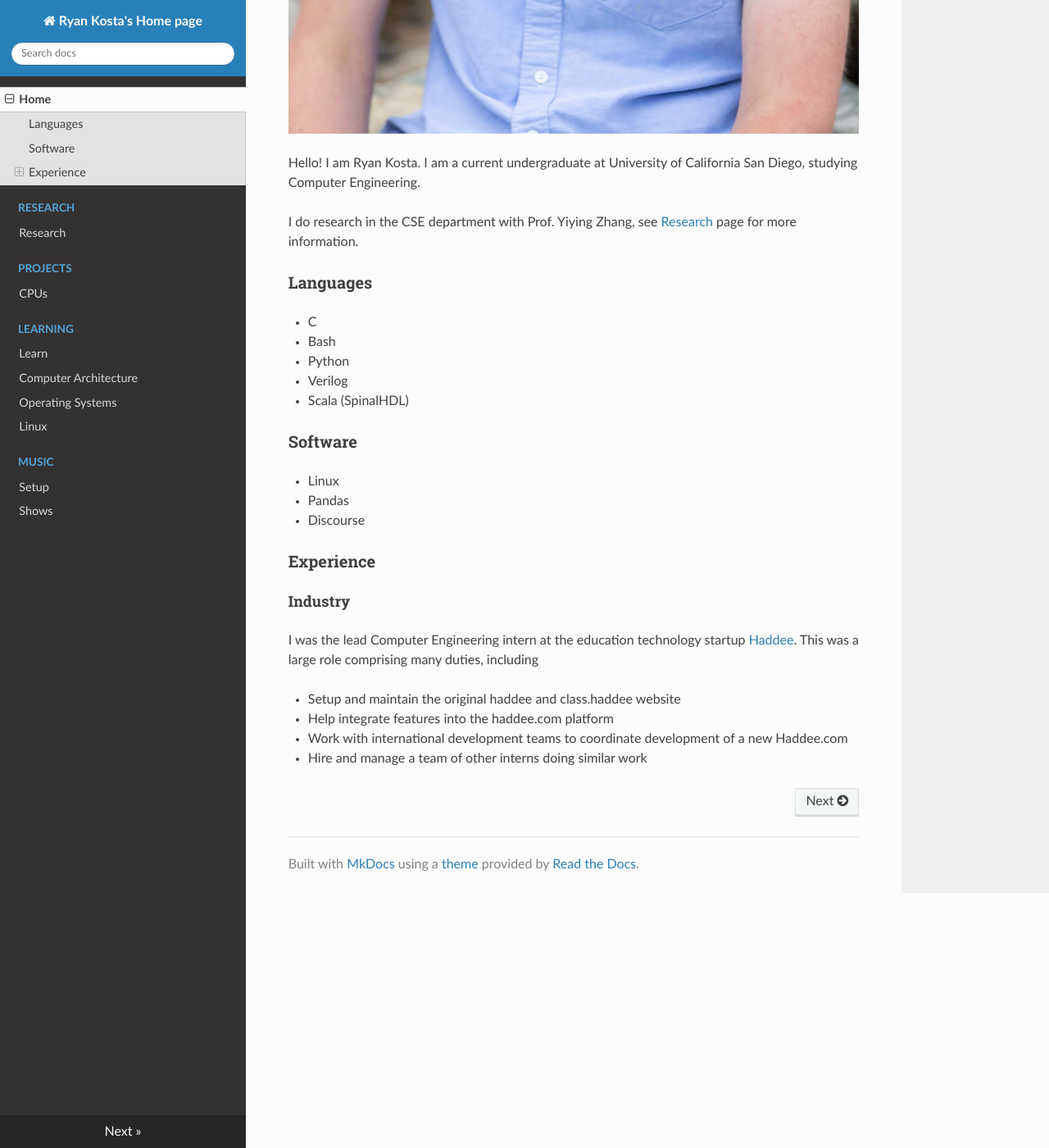
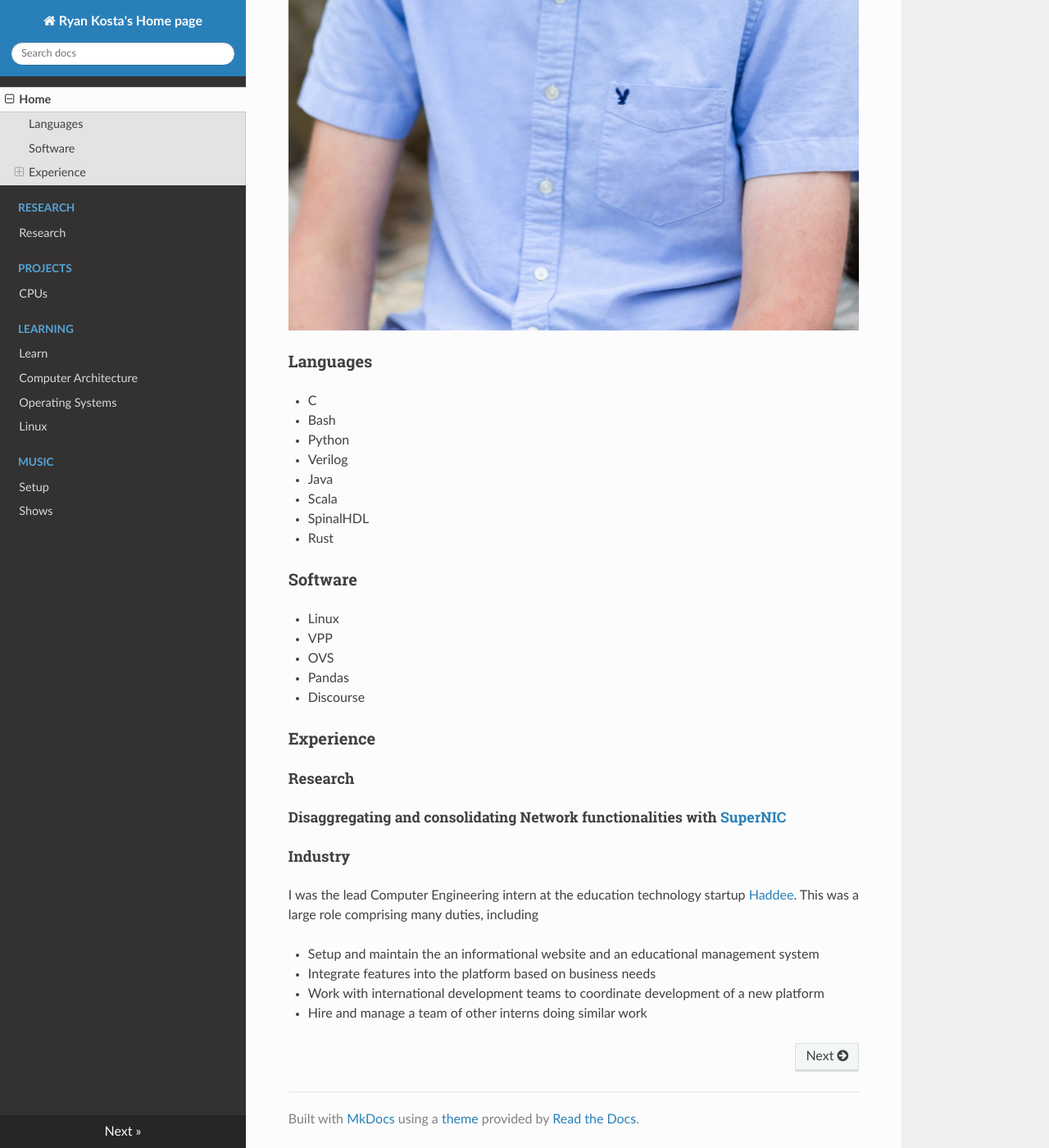
Before and after one commit to ryankosta/ryankosta.github.io, an MkDocs documentation site: the page built from docs/index.md, in a window 1280 px wide and 1400 px high, scrolled down 1042 px. Shown: the whole window at 82% size. Built offline with MkDocs 1.6.1, drawn with Linux system fonts in a browser that asks for light colours; nearby versions of some CDN libraries; some of the changed text lies outside the part shown.

Commit message:
Update website

```diff
--- a/docs/index.md
+++ b/docs/index.md
@@ -1,9 +1,14 @@
 # Home
-![portrait](me.jpeg)
 
 Hello! I am Ryan Kosta. I am a current undergraduate at University of California San Diego, studying Computer Engineering.
 
 I do research in the CSE department with Prof. Yiying Zhang, see [Research](research/research/) page for more information.
+
+My research interests span Disaggregated Computing and Computer Architecture.
+
+Please reach out at [rkosta@ucsd.edu](rkosta@ucsd.edu)
+
+![portrait](me.jpeg)
 
 
 ### Languages
@@ -11,18 +16,25 @@
 - Bash
 - Python
 - Verilog
-- Scala (SpinalHDL)
+- Java
+- Scala
+- SpinalHDL
+- Rust
 ### Software
 - Linux
+- VPP
+- OVS
 - Pandas
 - Discourse
 
 ### Experience
+#### Research
+##### Disaggregating and consolidating Network functionalities with [SuperNIC](https://arxiv.org/abs/2109.07744)
 
 #### Industry
 I was the lead Computer Engineering intern at the education technology startup [Haddee](https://haddee.com). This was a large role comprising many duties, including
 
-- Setup and maintain the original haddee and class.haddee website
-- Help integrate features into the haddee.com platform
-- Work with international development teams to coordinate development of a new Haddee.com
+- Setup and maintain the an informational website and an educational management system
+- Integrate features into the platform based on business needs
+- Work with international development teams to coordinate development of a new platform
 - Hire and manage a team of other interns doing similar work
```
Also changed, not shown: docs/research/research.md (+3 -0 lines).
